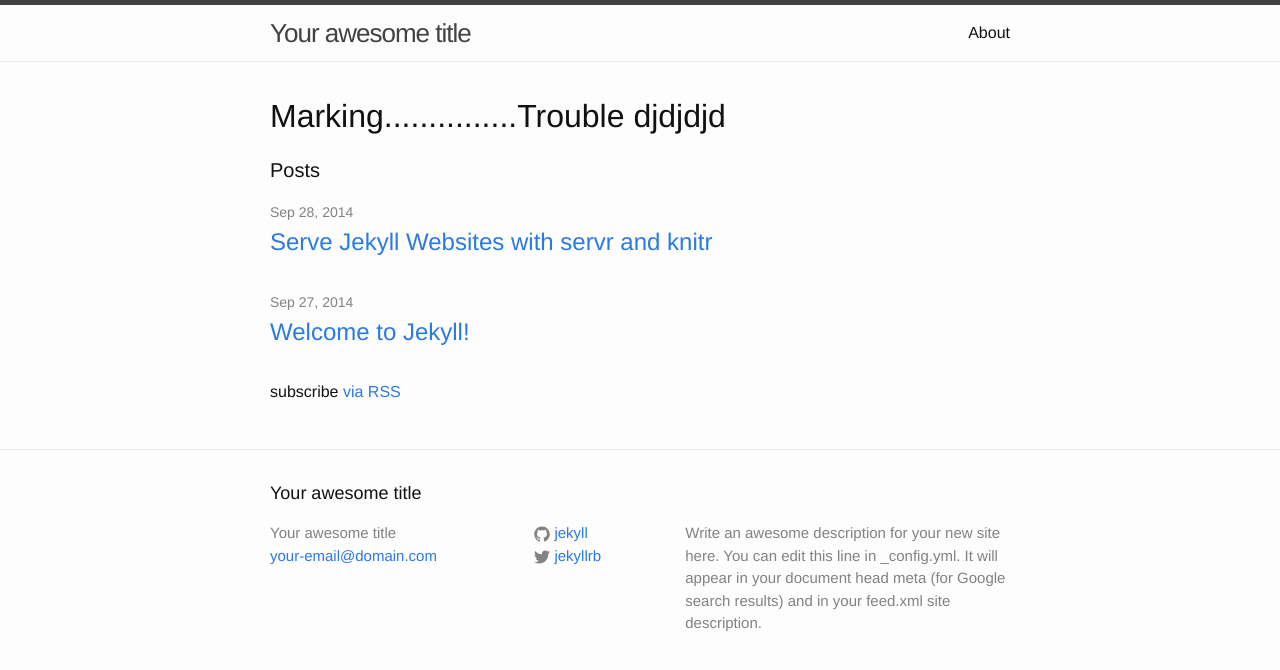
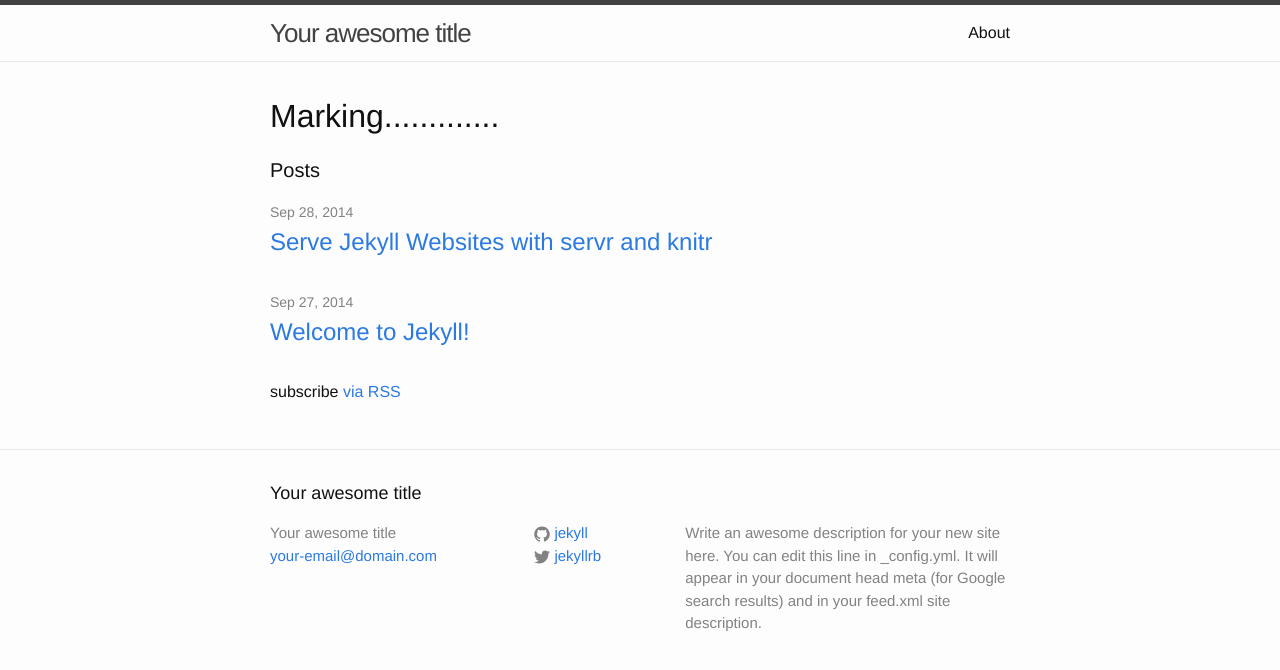
Before and after one commit to Tajtaj/knitr-jekyll, a Jekyll site: the page built from index.html, in a window 1280 px wide. Shown: the top 670 px of the page. Built offline with Jekyll 4.4.1, drawn with Linux system fonts in a browser that asks for light colours.

Commit message:
Little changes

```diff
--- a/index.html
+++ b/index.html
@@ -3,7 +3,7 @@ layout: default
 ---
 
 <div class="home">
-  <h1>Marking...............Trouble djdjdjd</h1>
+  <h1>Marking.............</h1>
 
   <h1 class="page-heading">Posts</h1>
 
```
